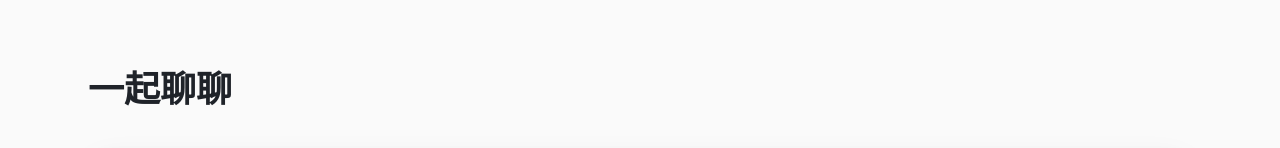
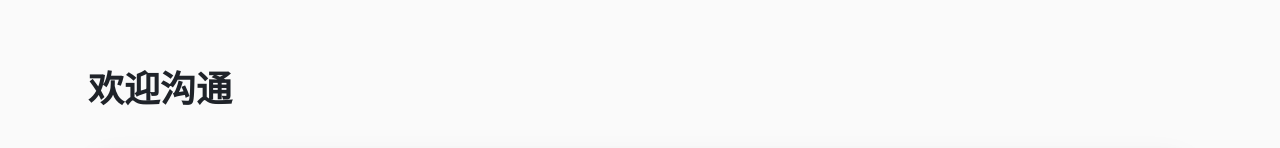
Before and after one commit to cneym1125/lingqi-CV, a React (Vite) app: page / in a window 1280 px wide. Shown: the part 2899-3047 px from the top of the page. Built offline with nearby package versions, Linux system fonts and the light colour scheme.

Commit message:
copy: 一起聊聊改为欢迎沟通

```diff
--- a/src/components/ContactSection.tsx
+++ b/src/components/ContactSection.tsx
@@ -6,7 +6,7 @@ import { Spotlight } from './ui/Spotlight'
 
 export function ContactSection() {
   return (
-    <Section id="contact" title="一起聊聊">
+    <Section id="contact" title="欢迎沟通">
       <motion.div
         initial={{ opacity: 0, y: 24 }}
         whileInView={{ opacity: 1, y: 0 }}
```
